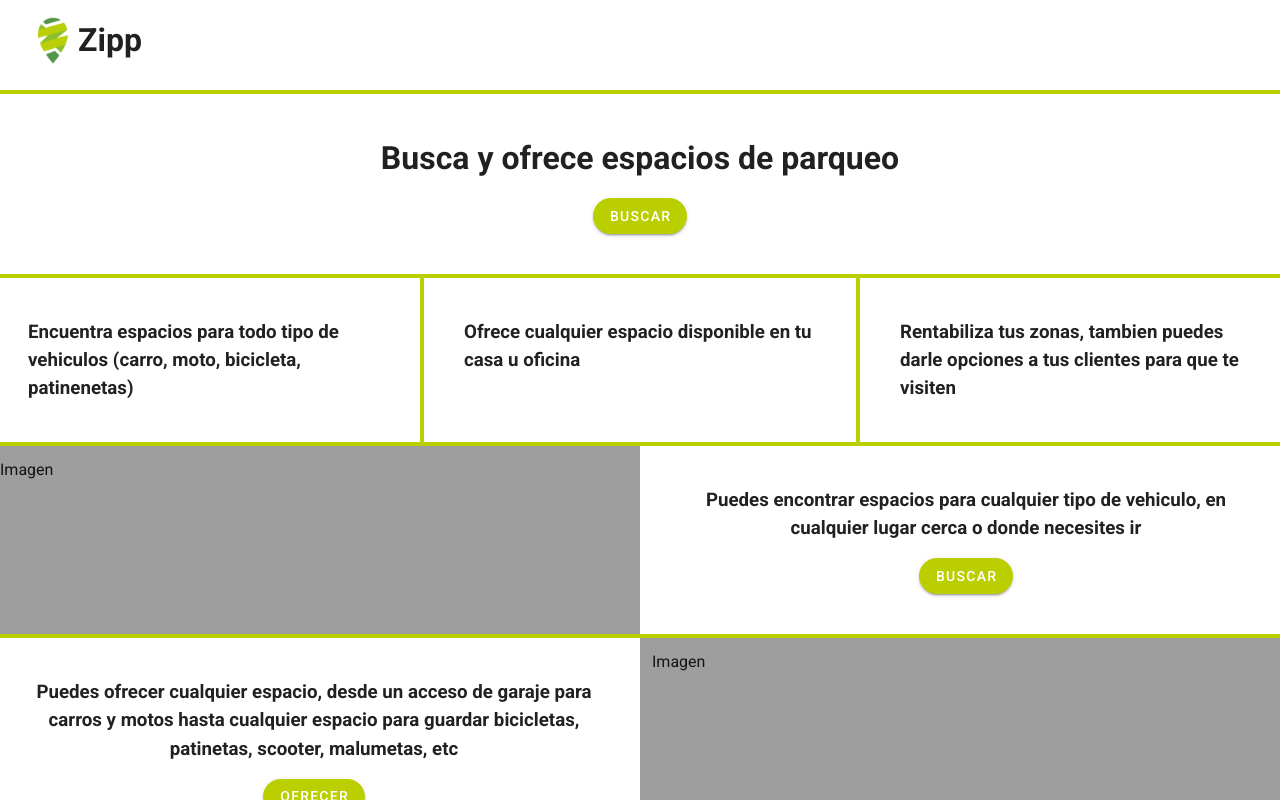
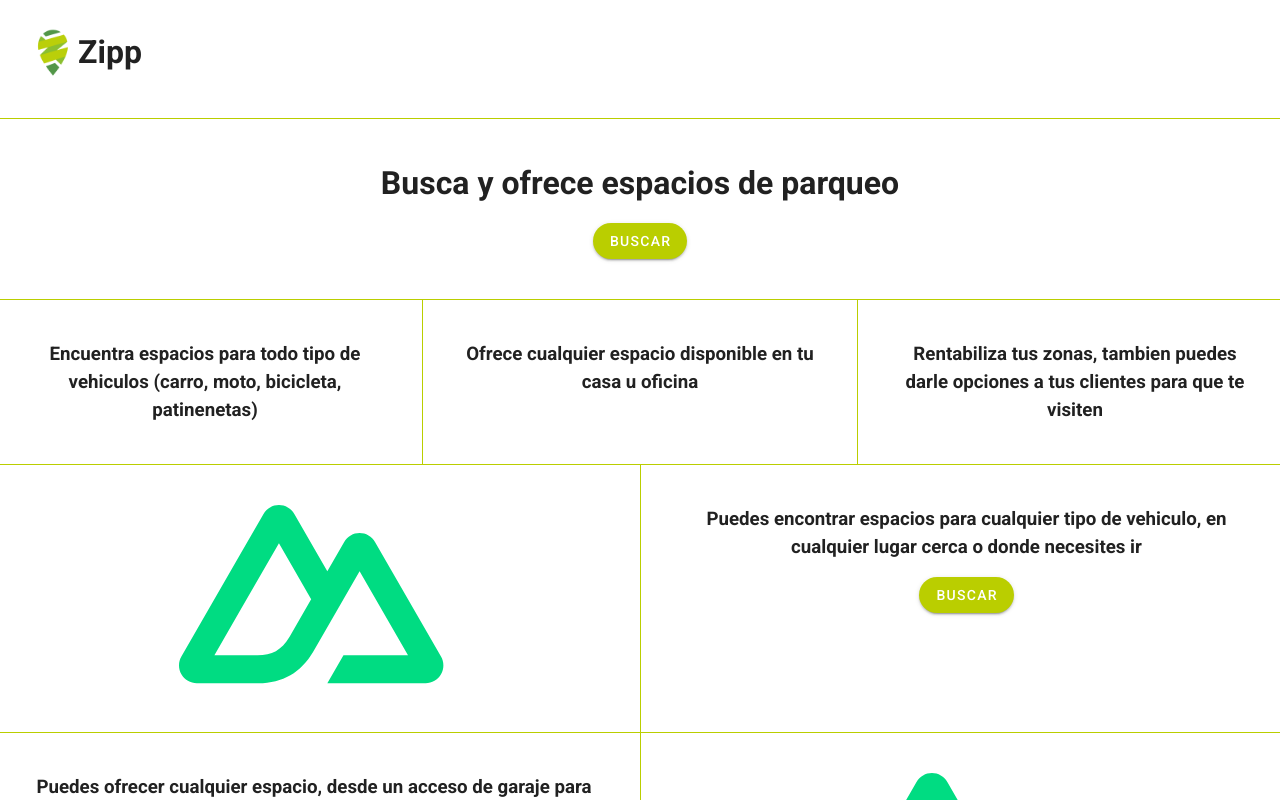
Before and after one commit to Anunnnaki/zippfront, a Nuxt app: page / in a window 1280 px wide. Shown: the top 800 px of the page. Built offline with nearby package versions, Linux system fonts and the light colour scheme.

Commit message:
style: Logic as soon as the green borders improved

```diff
--- a/pages/index.vue
+++ b/pages/index.vue
@@ -1,28 +1,38 @@
 <template>
-  <v-row class="primary">
+  <v-row class="white">
     <!-- Titulo -->
-    <v-col cols="12" class="white mt-1 px-10 py-6 d-flex">
+    <v-col cols="12" class="text-center pa-10 d-flex">
       <ZippLogo />
       <h1>Zipp</h1>
     </v-col>
     <!-- Busca y ofrece espacios de parqueo -->
-    <v-col cols="12" class="text-center white mt-1 pa-10">
+    <v-col
+      cols="12"
+      class="text-center pa-10"
+      style="border-top: 1px solid #bace00"
+    >
       <h1>Busca y ofrece espacios de parqueo</h1>
       <Button @actionButton="actionButton" label="Buscar" class="mt-4" />
     </v-col>
     <!-- Beneficios -->
-    <v-col cols="12" class="mt-1">
+    <v-col cols="12" class="text-center" style="border-top: 1px solid #bace00">
       <v-row>
-        <v-col class="white pa-10">
+        <v-col class="text-center pa-10">
           <h3>
             Encuentra espacios para todo tipo de vehiculos (carro, moto,
             bicicleta, patinenetas)
           </h3>
         </v-col>
-        <v-col class="mx-1 white pa-10">
+        <v-col
+          class="text-center pa-10"
+          style="
+            border-right: 1px solid #bace00;
+            border-left: 1px solid #bace00;
+          "
+        >
           <h3>Ofrece cualquier espacio disponible en tu casa u oficina</h3>
         </v-col>
-        <v-col class="white pa-10">
+        <v-col class="text-center pa-10">
           <h3>
             Rentabiliza tus zonas, tambien puedes darle opciones a tus clientes
             para que te visiten
@@ -31,10 +41,16 @@
       </v-row>
     </v-col>
     <!-- Informacion corta y concisa -->
-    <v-col cols="12" class="white mt-1">
+    <v-col cols="12" style="border-top: 1px solid #bace00">
       <v-row>
-        <v-col cols="6" class="grey"> Imagen </v-col>
         <v-col cols="6" class="text-center pa-10">
+          <NuxtLogo />
+        </v-col>
+        <v-col
+          cols="6"
+          class="text-center pa-10"
+          style="border-left: 1px solid #bace00"
+        >
           <h3>
             Puedes encontrar espacios para cualquier tipo de vehiculo, en
             cualquier lugar cerca o donde necesites ir
@@ -44,7 +60,7 @@
       </v-row>
     </v-col>
     <!-- Informacion corta y concisa -->
-    <v-col cols="12" class="white mt-1">
+    <v-col cols="12" style="border-top: 1px solid #bace00">
       <v-row>
         <v-col cols="6" class="text-center pa-10">
           <h3>
@@ -54,7 +70,13 @@
           </h3>
           <Button @actionButton="actionButton" label="Ofrecer" class="mt-4" />
         </v-col>
-        <v-col cols="6" class="grey"> Imagen </v-col>
+        <v-col
+          cols="6"
+          class="text-center pa-10"
+          style="border-left: 1px solid #bace00"
+        >
+          <NuxtLogo />
+        </v-col>
       </v-row>
     </v-col>
   </v-row>
```
